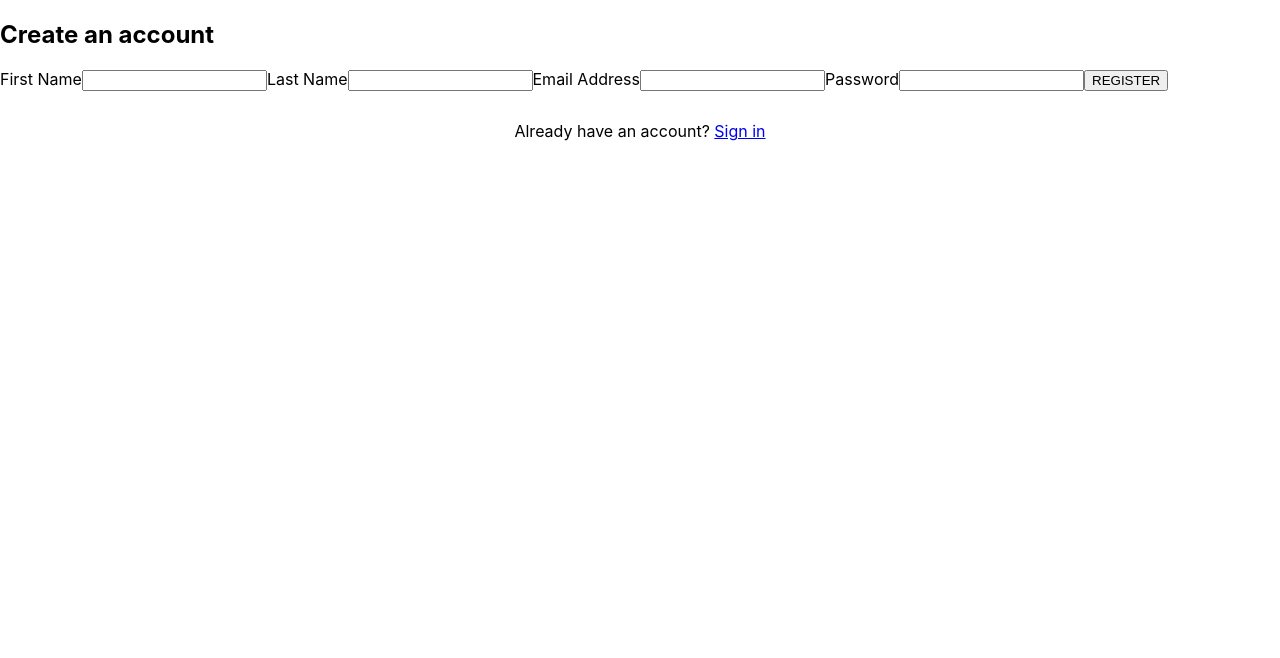
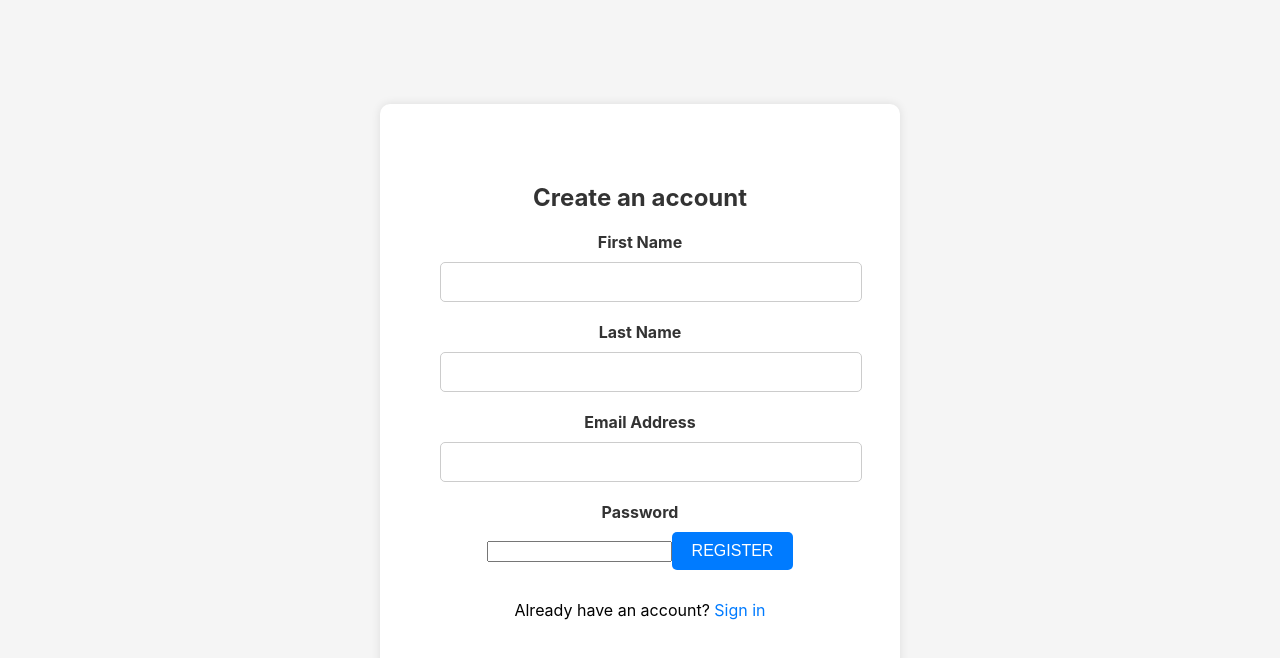
Before and after one commit to tahirshaikh099/appointment-scheduler, a React (Create React App) app in the folder client/: page /register in a window 1280 px wide. Shown: the top 658 px of the page. Built offline with nearby package versions, Linux system fonts and the light colour scheme.

Commit message:
Update SignUp.js

```diff
--- a/client/src/components/SignUp.js
+++ b/client/src/components/SignUp.js
@@ -1,7 +1,7 @@
 import React, { useState } from 'react';
 import { useNavigate, Link } from "react-router-dom";
 import { handleRegister } from "../utils/resource";
-import './register.css'
+import '../assets/styles/register.css'
 
 
 
@@ -29,7 +29,7 @@ const Signup = () => {
 				<h2 className='signup__title'>Create an account</h2>
 				<label htmlFor='username'>First Name</label>
 				<input
-					id='username'
+					id='firstname'
 					name='firstname'
 					required
 					type='text'
@@ -38,7 +38,7 @@ const Signup = () => {
 				/>
 				<label htmlFor='username'>Last Name</label>
 				<input
-					id='username'
+					id='lastname'
 					name='lastname'
 					required
 					type='text'
```
